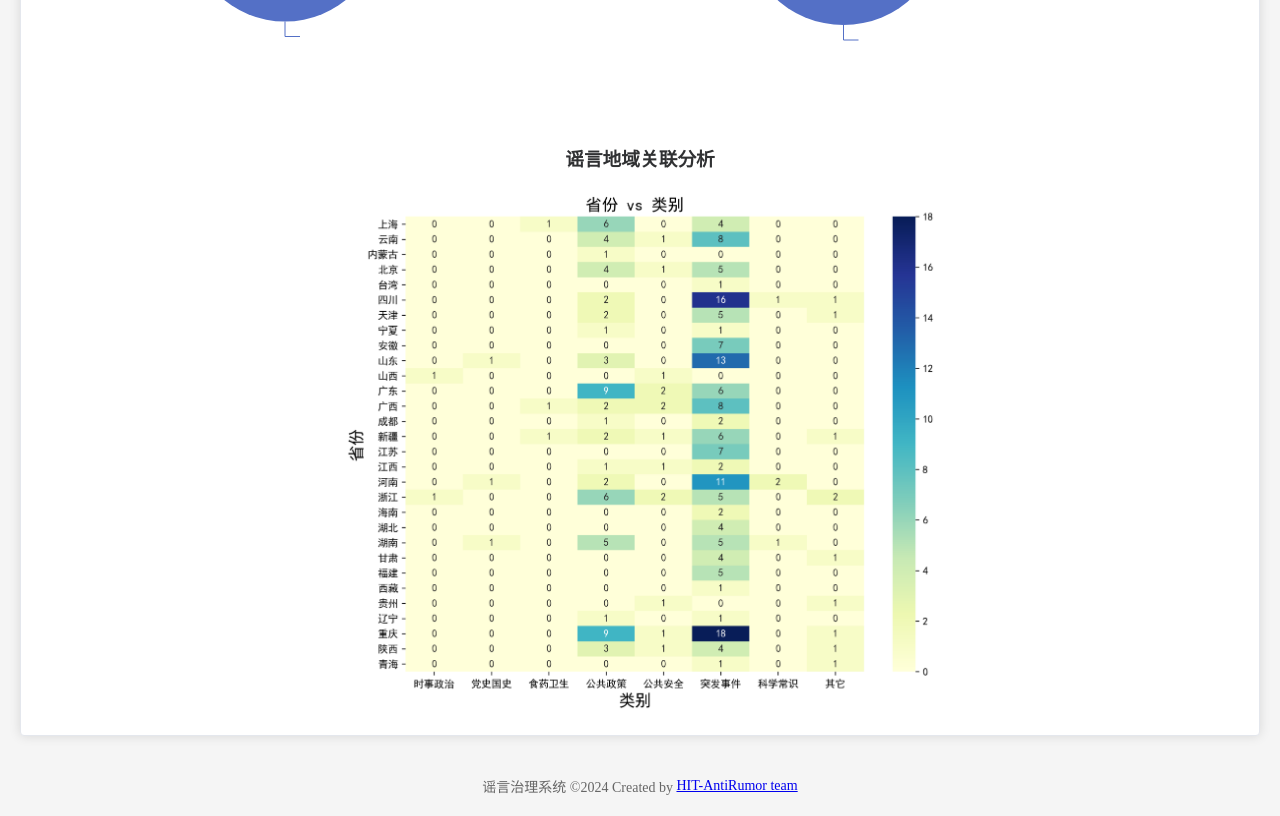
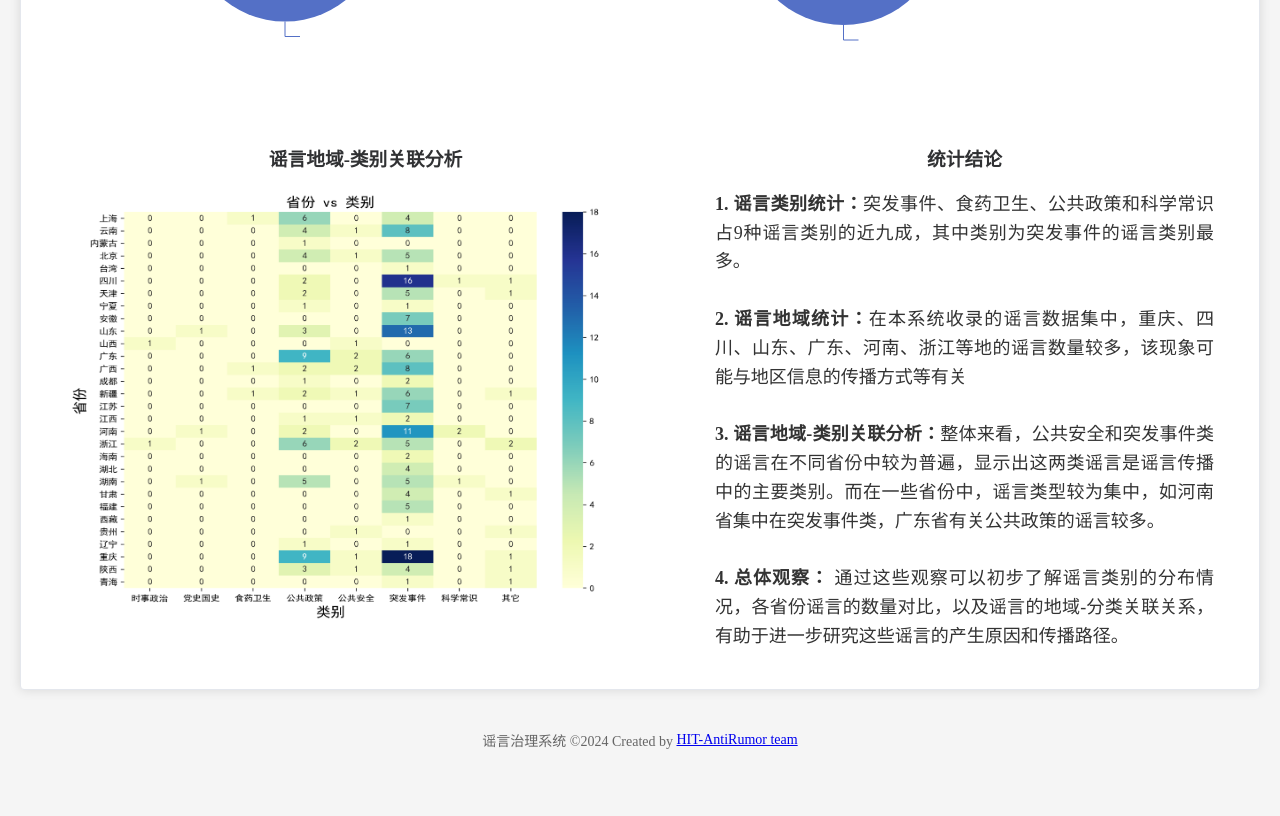
Before and after one commit to hacheyz/AntiRumor, a Vue app in the folder web/frontend/: page /statistic in a window 1280 px wide. Shown: the part 440-1256 px from the top of the page. After the commit the page ends 1210 px from the top, so only its background shows below. Built offline with nearby package versions, Linux system fonts and the light colour scheme; no server answers.

Commit message:
add some conclusion

```diff
--- a/web/frontend/src/views/statistic/Statistic.vue
+++ b/web/frontend/src/views/statistic/Statistic.vue
@@ -53,9 +53,21 @@ onMounted(() => {
       <el-col :span="1"/>
     </el-row>
     <el-col>
-      <h1 style="text-align: center">谣言地域关联分析</h1>
     <el-row style="display: flex; justify-content: center">
-      <img class="preview" src="../../assets/province_category_hot.png" width="50%" height="80%">
+      <el-col :span="12">
+        <h1 style="text-align: center">谣言地域-类别关联分析</h1>
+        <img class="preview" src="../../assets/province_category_hot.png" width="90%" height="80%">
+      </el-col>
+      <el-col :span="1"/>
+      <el-col :span="10">
+        <h1 style="text-align: center">统计结论</h1>
+        <p style="width: 100%; font-size: 18px; line-height: 1.6; color: #333; text-align: justify">
+          <strong>1. 谣言类别统计：</strong>突发事件、食药卫生、公共政策和科学常识占9种谣言类别的近九成，其中类别为突发事件的谣言类别最多。<br><br>
+          <strong>2. 谣言地域统计：</strong>在本系统收录的谣言数据集中，重庆、四川、山东、广东、河南、浙江等地的谣言数量较多，该现象可能与地区信息的传播方式等有关<br><br>
+          <strong>3. 谣言地域-类别关联分析：</strong>整体来看，公共安全和突发事件类的谣言在不同省份中较为普遍，显示出这两类谣言是谣言传播中的主要类别。而在一些省份中，谣言类型较为集中，如河南省集中在突发事件类，广东省有关公共政策的谣言较多。<br><br>
+          <strong>4. 总体观察：</strong> 通过这些观察可以初步了解谣言类别的分布情况，各省份谣言的数量对比，以及谣言的地域-分类关联关系，有助于进一步研究这些谣言的产生原因和传播路径。
+        </p>
+      </el-col>
     </el-row>
     </el-col>
   </el-card>
```
